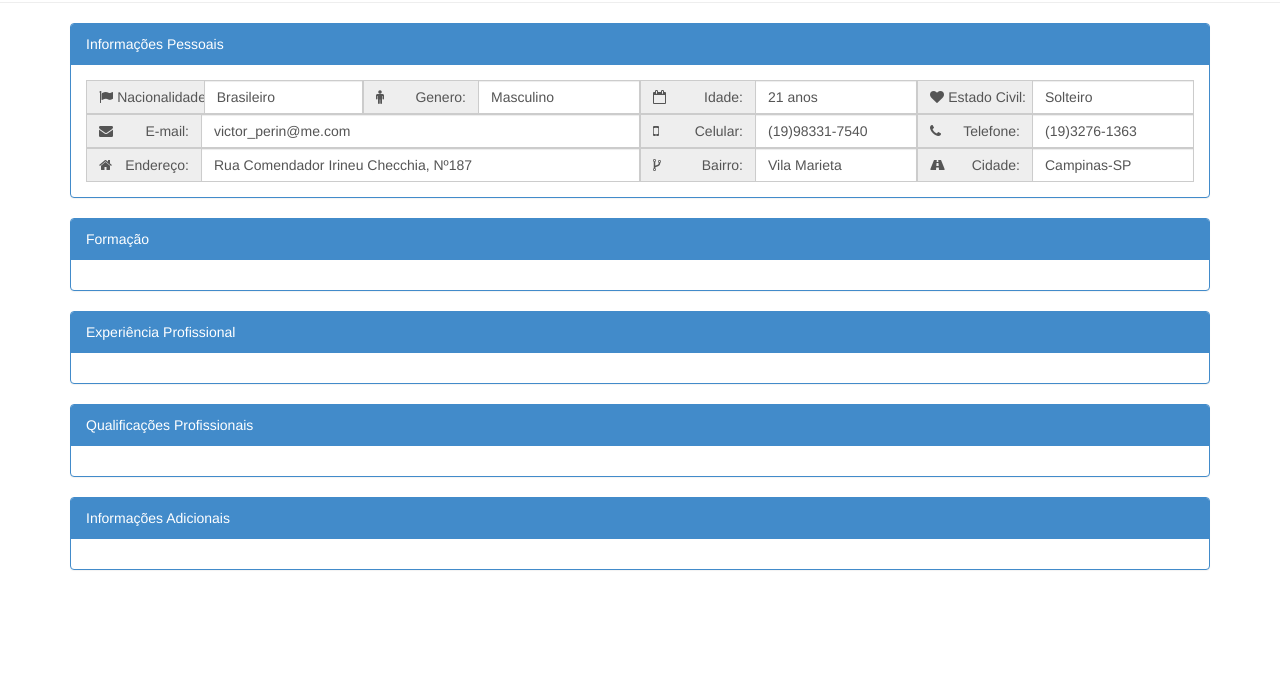
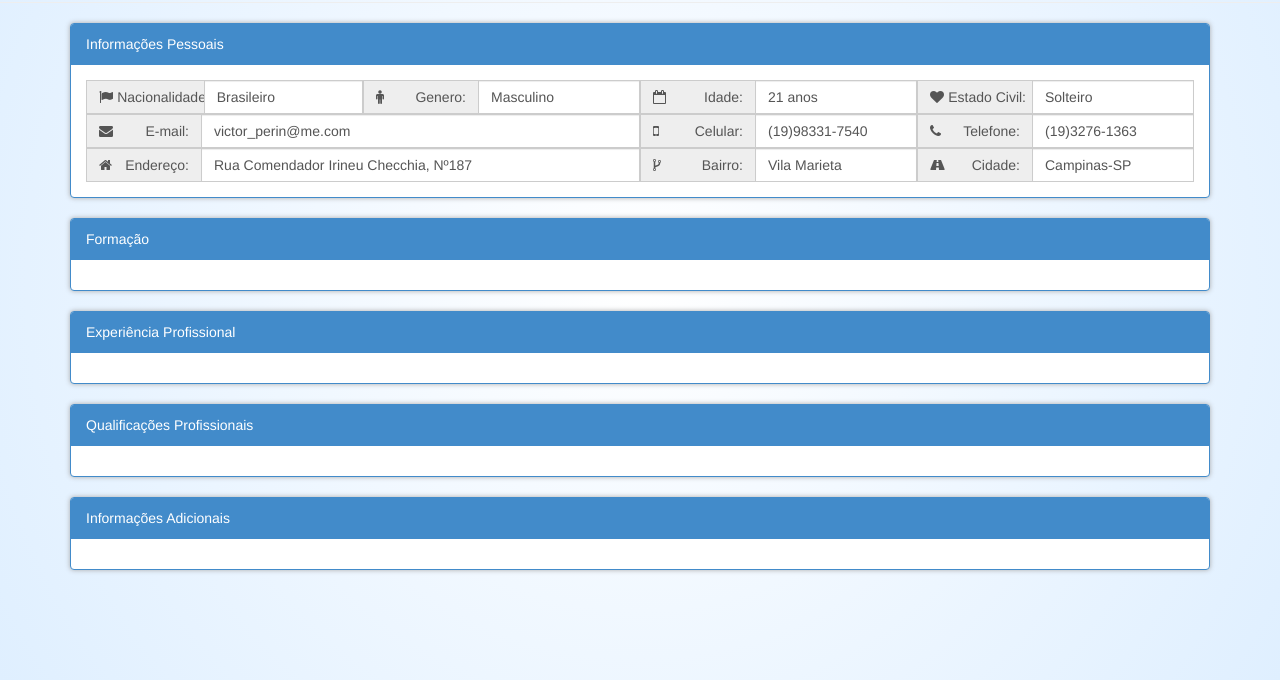
Before and after one commit to victorperin/resume, a plain HTML site: page index.html in a window 1280 px wide. Shown: the part 120-800 px from the top of the page. Drawn offline with Linux system fonts and the light colour scheme.

Commit message:
Inserção do Background

```diff
--- a/css/index.css
+++ b/css/index.css
@@ -1,3 +1,25 @@
+div#background {
+	position: fixed;
+	width: 100%;
+	height: 100%;
+	background: radial-gradient(circle, #ffffff, #dfefff) repeat scroll 0% 0% transparent;
+	background-repeat:no-repeat;
+	background-size: cover;
+	background-position:center;
+	z-index: -3;
+}
+
+.panel {
+box-shadow: 0px 0px 5px #aaa;
+}
+
+body {
+	position: absolute;
+	width: 100%;
+	height: 100%;
+	}
+
+
 h1#nome {
 	text-align:center;
 
@@ -14,30 +36,26 @@ div#titulo {
 	width:115px;
 	text-align:right;
 	border-radius: 0px;
+}
 
-}
 a:hover {
 	text-decoration:none;
+}
 
+a>div>div.form-control:hover {
+	background:#eee;
+}
 
-}
-a>div>div.form-control:hover {
-background	:#eee;
-}
 @media (max-width: 490px) {
 	div.texto-pequeno>div.form-control {
 		height: 50px;
 	}
-
-
-
 }
 
 
 .form-control {
 	min-width:10px;
 	border-radius: 0px;
-
 }
 
 td.resposta {
--- a/index.html
+++ b/index.html
@@ -5,6 +5,7 @@
 		<link rel="stylesheet" href="css/font-awesome.min.css">
 		<link rel="stylesheet" href="css/index.css">
 
+		<div id="background"></div>
 	</head>
 	<body>
 		<div id="titulo" class="page-header">
```
Lines whose indentation alone changed are shown as unchanged.
